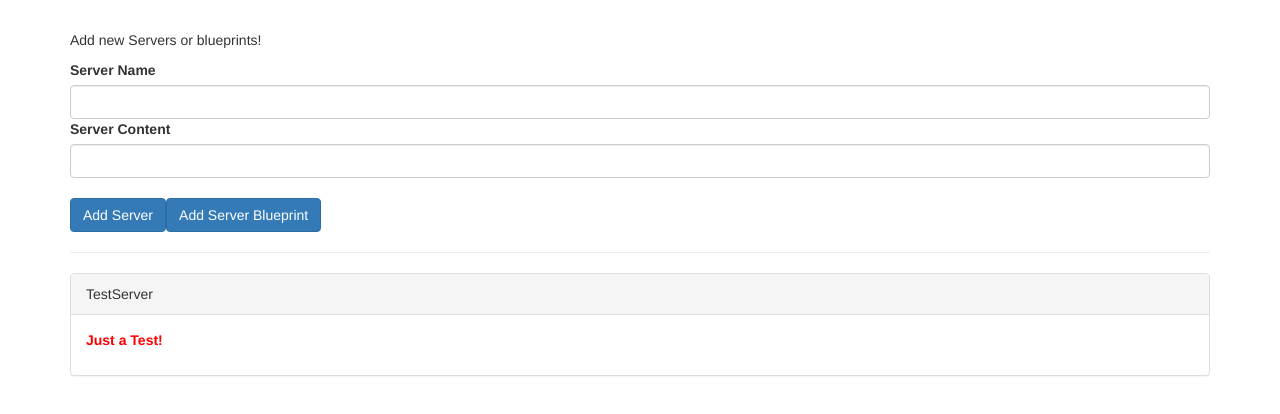
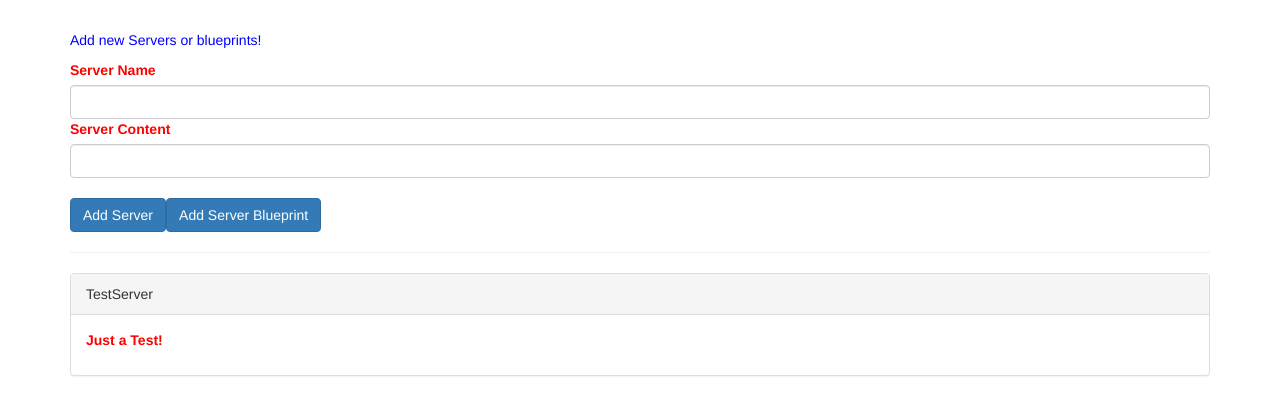
Before and after one commit to gvpinto/cmp-databinding, an Angular app: page / in a window 1280 px wide. Shown: the top 414 px of the page. Built offline with nearby package versions, Linux system fonts and the light colour scheme.

Commit message:
Disable emulated encapsulation

```diff
--- a/src/app/server-element/server-element.component.css
+++ b/src/app/server-element/server-element.component.css
@@ -1,3 +1,6 @@
 p {
   color: blue;
 }
+label {
+  color: red;
+}
--- a/src/app/server-element/server-element.component.ts
+++ b/src/app/server-element/server-element.component.ts
@@ -1,9 +1,10 @@
-import { Component, Input, OnInit } from "@angular/core";
+import { Component, Input, OnInit, ViewEncapsulation } from "@angular/core";
 
 @Component({
   selector: "app-server-element",
   templateUrl: "./server-element.component.html",
   styleUrls: ["./server-element.component.css"],
+  encapsulation: ViewEncapsulation.None,
 })
 export class ServerElementComponent implements OnInit {
   @Input("srvElement") element: { type: string; name: string; content: string };
```
